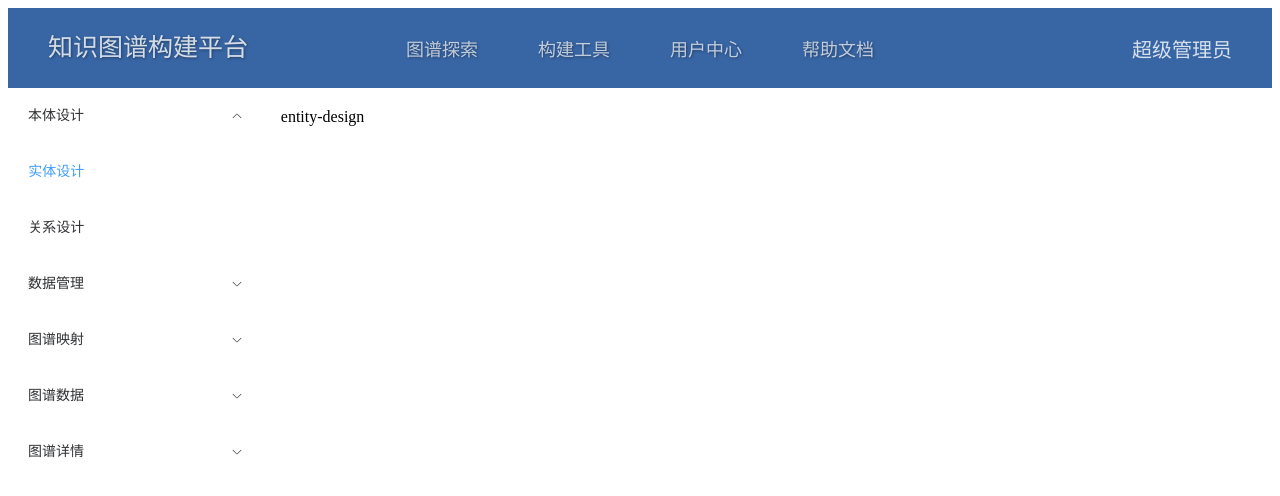
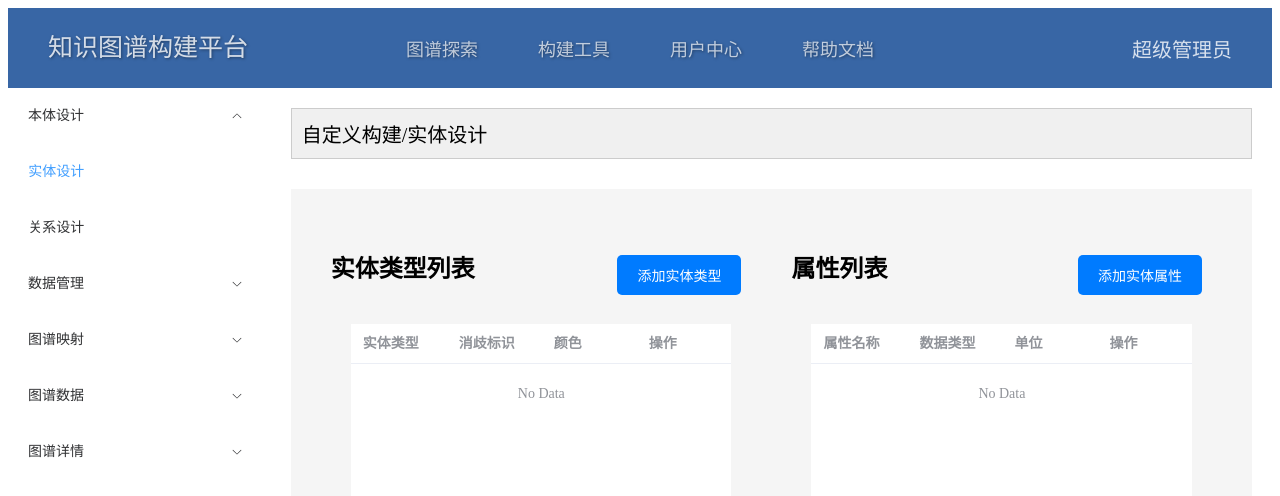
Before and after one commit to jinweiAi/KG-essential, a Vue app: page /EntityDesign in a window 1280 px wide. Shown: the top 496 px of the page. Built offline with nearby package versions, Linux system fonts and the light colour scheme.

Commit message:
2024/9/20

```diff
--- a/package.json
+++ b/package.json
@@ -13,8 +13,9 @@
   "dependencies": {
     "@fortawesome/fontawesome-free": "^6.6.0",
     "element-plus": "^2.8.2",
+    "view-ui-plus": "^1.3.19",
     "vue": "^3.4.29",
-    "vue-router": "^4.0.13"
+    "vue-router": "^4.4.4"
   },
   "devDependencies": {
     "@tsconfig/node20": "^20.1.4",
@@ -25,6 +26,7 @@
     "npm-run-all2": "^6.2.0",
     "typescript": "~5.4.0",
     "vite": "^5.3.1",
+    "vite-plugin-vue-devtools": "^7.4.5",
     "vue-tsc": "^2.0.21"
   }
 }
--- a/src/views/Building/Design/EntityDesign.vue
+++ b/src/views/Building/Design/EntityDesign.vue
@@ -1,16 +1,142 @@
 <template>
-<!--  <Navbar />-->
-  <span>entity-design</span>
-
+  <!--  <Navbar />-->
+  <div class="design">自定义构建/实体设计</div>
+  <div class="content-container">
+    <div class="left-section">
+      <div class="button and con">
+         <h2 class="section-title">实体类型列表</h2>
+      </div>
+      <div class="table-box">
+        <button class="add-button">添加实体类型</button>
+        <el-table :data="leftTableData" style="width: 100%">
+          <el-table-column prop="entityType" label="实体类型"  />
+          <el-table-column prop="disambiguationFlag" label="消歧标识"  />
+          <el-table-column prop="color" label="颜色" />
+          <el-table-column prop="operation" label="操作"  />
+        </el-table>
+      </div>
+    </div>
+    <div class="right-section">
+      <div class="button and con">
+          <h2 class="section-title">属性列表</h2>
+      </div>
+      <div class="table-box">
+        <button class="add-button">添加实体属性</button>
+        <el-table :data="rightTableData" style="width: 100%">
+          <el-table-column prop="attributeName" label="属性名称"  />
+          <el-table-column prop="dataType" label="数据类型"  />
+          <el-table-column prop="unit" label="单位"  />
+          <el-table-column prop="operation" label="操作" />
+        </el-table>
+      </div>
+    </div>
+  </div>
 </template>
 
+<script setup lang="js">
+import { ref } from 'vue';
 
-<script setup lang="js">
+// 左侧表格数据
+const leftTableData = ref([]);
 
-import Navbar from "@/components/Navbar.vue";
+// 右侧表格数据
+const rightTableData = ref([]);
+
+// 添加实体类型
+const addEntityType = () => {
+  // 添加实体类型的逻辑
+  console.log("添加实体类型");
+};
+
+// 添加实体属性
+const addAttribute = () => {
+  // 添加实体属性的逻辑
+  console.log("添加实体属性");
+};
 </script>
 
 
 <style scoped>
+.design {
+  width: calc(100% - 10px); /* 除去侧边栏宽度 */
+  font-size: 20px; /* 字号加大 */
+  padding: 10px; /* 内边距增加空间 */
+  background-color: #f0f0f0; /* 背景颜色以便框显示 */
+  border: 1px solid #ccc; /* 边框显示框 */
+  box-sizing: border-box; /* 包括边框和内边距在内的宽度计算 */
+  margin-bottom: 0; /* 确保与下方内容区域没有额外间隔 */
+  margin-left: 10px;
+}
+
+.content-container {
+  display: flex;
+  justify-content: space-between;
+  margin-top: 30px; /* 确保与上方 .design 区域没有间隔 */
+  margin-left: 10px;
+  height: calc(100vh - 80px); /* 确保填充剩余高度，80px 为 .design 高度 */
+  background-color: #f5f5f5; /* 浅灰色背景 */
+  overflow-x: hidden; /* 允许水平滚动 */
+  padding-bottom: 80px; /* 增加底部内边距，以避免滚动条覆盖内容 */
+  box-sizing: border-box; /* 包括 padding 和 border 在内的宽度和高度计算 */
+  position: relative; /* 确保伪元素定位正确 */
+}
+
+.content-container::after {
+  content: '';
+  display: block;
+  height: 80px; /* 与 padding-bottom 的值相同 */
+  width: 100%;
+  position: absolute;
+  bottom: 0;
+  left: 0;
+}
+
+
+.left-section, .right-section {
+  display: flex;
+  flex-direction: column; /* 确保按钮和表格从上到下排列 */
+  width: 50%; /* 每个区域占据父容器的一半宽度 */
+  padding: 20px;
+  box-sizing: border-box;
+  height: 100%;
+}
+
+
+
+.left-section .table-box,
+.right-section .table-box {
+  width: 100%; /* 确保表格容器占满父容器 */
+  display: flex;
+  justify-content: center; /* 水平居中对齐表格 */
+  height: 70%;
+  position: relative;
+  box-sizing:border-box;
+  padding: 20px;
+}
+
+.add-button {
+  position: absolute; /* 绝对定位 */
+  top: -49px; /* 按钮距离顶部 10px */
+  right: 10px; /* 按钮距离右侧 10px */
+  padding: 10px 20px;
+  font-size: 14px;
+  background-color: #007bff;
+  color: white;
+  border: none;
+  border-radius: 5px;
+  cursor: pointer;
+}
+
+.add-button:hover {
+  background-color: #0056b3; /* 按钮悬停效果 */
+}
+
+
+.left-section .el-table,
+.right-section .el-table {
+  width: 80%; /* 表格宽度占父容器的 80% */
+  margin: 0 auto; /* 水平居中对齐表格 */
+  height: 100%;
+}
 
 </style>
--- a/src/views/Building/Design/RelationDesign.vue
+++ b/src/views/Building/Design/RelationDesign.vue
@@ -1,17 +1,13 @@
 <template>
-<!--  <Navbar />-->
-  <span>relation-design</span>
+  <!--  <Navbar />-->
+    <span>structured-mapping</span>
+  </template>
 
-</template>
+  <script setup lang="ts">
 
+  import Navbar from "@/components/Navbar.vue";
+  </script>
 
-<script setup lang="js">
+  <style scoped>
 
-import Navbar from "@/App.vue";
-</script>
-
-
-
-<style scoped>
-
-</style>
+  </style>
```
Also changed, not shown: 1 other file (tests, documents, lock files or other folders).
